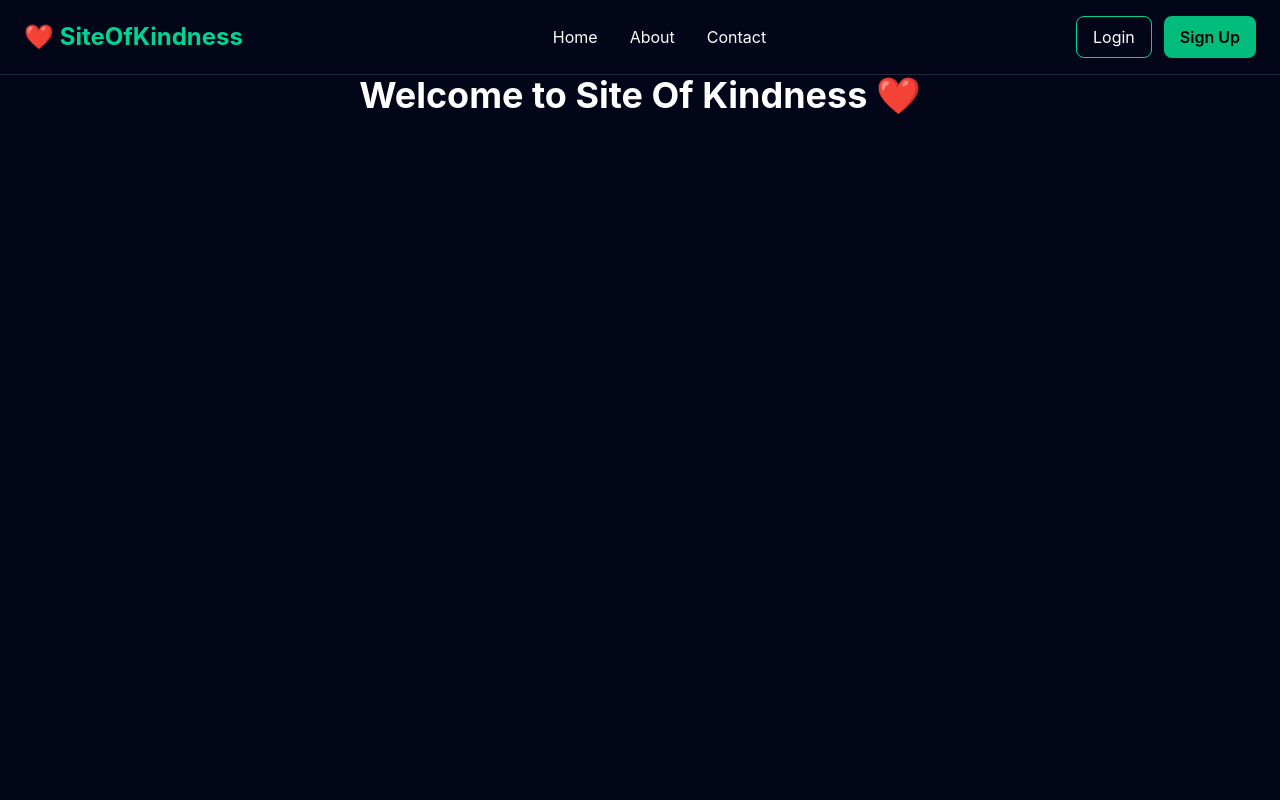
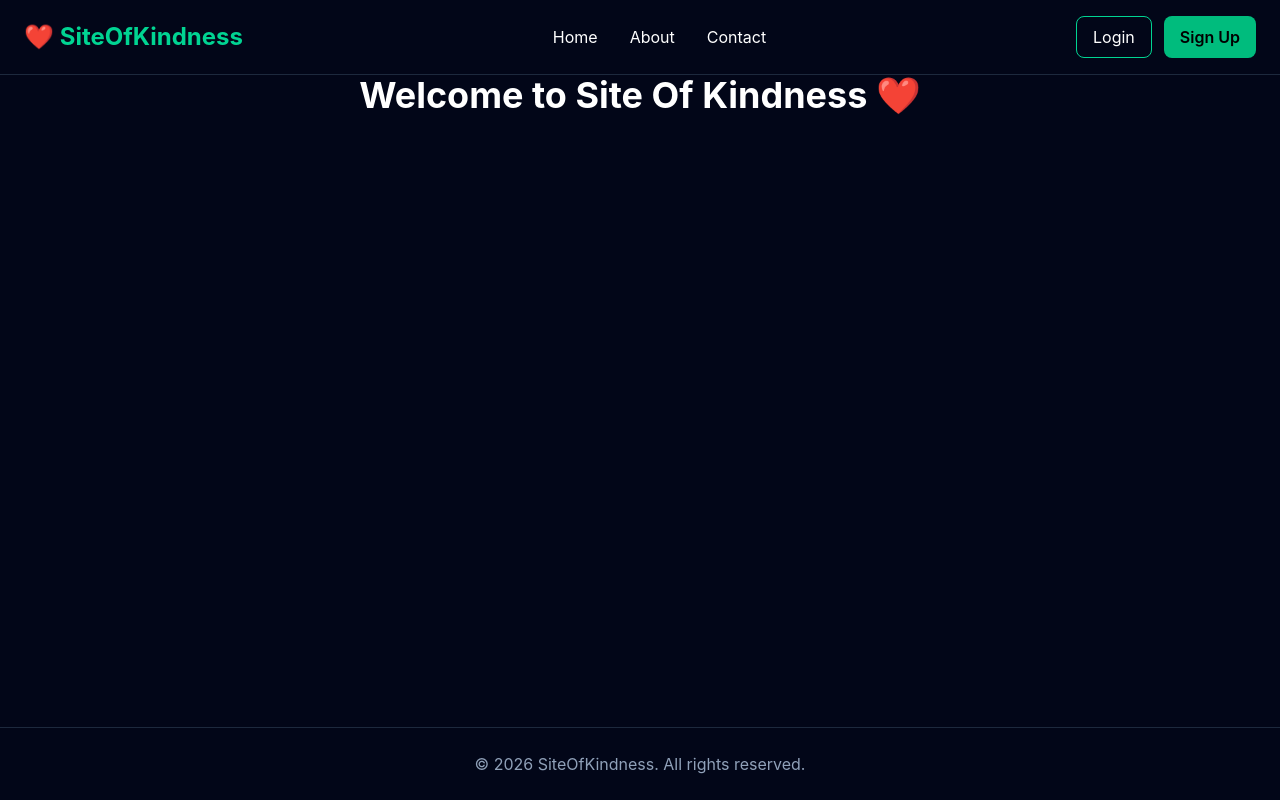
Before and after one commit to surajdeveloperofficial/SiteOfKindness, a React (Vite) app in the folder client/: page / in a window 1280 px wide. Built offline with nearby package versions, Linux system fonts and the light colour scheme.

Commit message:
Create reusable UI components

```diff
--- /dev/null
+++ b/client/src/components/common/Button.jsx
@@ -0,0 +1,25 @@
+function Button({
+  children,
+  onClick,
+  type = "button",
+  variant = "primary",
+}) {
+  const styles = {
+    primary:
+      "bg-emerald-500 hover:bg-emerald-600 text-white",
+    secondary:
+      "border border-emerald-500 text-emerald-400 hover:bg-emerald-500 hover:text-white",
+  };
+
+  return (
+    <button
+      type={type}
+      onClick={onClick}
+      className={`rounded-lg px-5 py-2.5 font-medium transition ${styles[variant]}`}
+    >
+      {children}
+    </button>
+  );
+}
+
+export default Button;
--- /dev/null
+++ b/client/src/components/common/Container.jsx
@@ -0,0 +1,9 @@
+function Container({ children, className = "" }) {
+  return (
+    <div className={`mx-auto max-w-7xl px-6 ${className}`}>
+      {children}
+    </div>
+  );
+}
+
+export default Container;
--- /dev/null
+++ b/client/src/components/common/SectionTitle.jsx
@@ -0,0 +1,15 @@
+function SectionTitle({ title, subtitle }) {
+  return (
+    <div className="mb-12 text-center">
+      <h2 className="text-4xl font-bold">
+        {title}
+      </h2>
+
+      <p className="mt-3 text-slate-400">
+        {subtitle}
+      </p>
+    </div>
+  );
+}
+
+export default SectionTitle;
--- a/client/src/components/layout/Footer.jsx
+++ b/client/src/components/layout/Footer.jsx
@@ -0,0 +1,11 @@
+function Footer() {
+  return (
+    <footer className="border-t border-slate-800 bg-slate-950">
+      <div className="mx-auto max-w-7xl px-6 py-6 text-center text-slate-400">
+        <p>© {new Date().getFullYear()} SiteOfKindness. All rights reserved.</p>
+      </div>
+    </footer>
+  );
+}
+
+export default Footer;
--- a/client/src/components/layout/Layout.jsx
+++ b/client/src/components/layout/Layout.jsx
@@ -1,10 +1,16 @@
 import Navbar from "./Navbar";
+import Footer from "./Footer";
+
 function Layout({ children }) {
   return (
-   <div className="min-h-screen bg-slate-950 text-white">
+    <div className="min-h-screen bg-slate-950 text-white flex flex-col">
       <Navbar />
 
-      <main>{children}</main>
+      <main className="flex-1">
+        {children}
+      </main>
+
+      <Footer />
     </div>
   );
 }
```
Also changed, not shown: client/src/styles/global.css (added).
